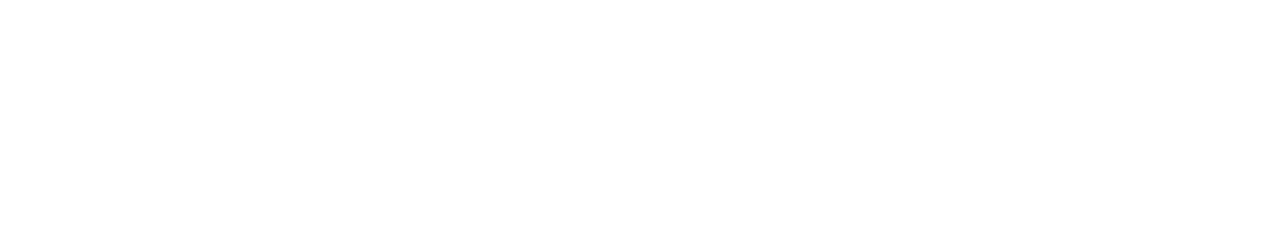
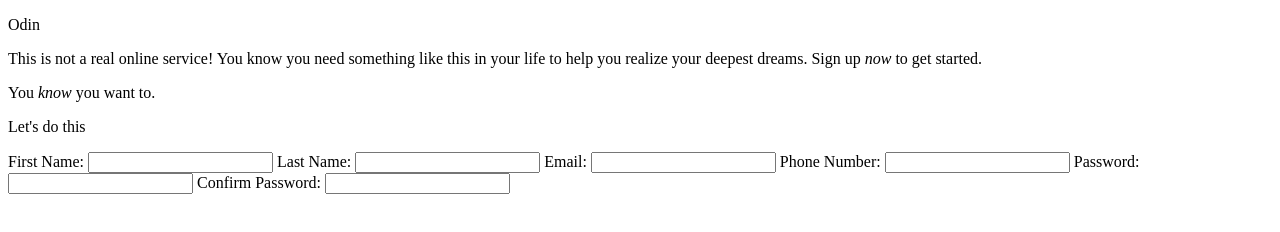
Before and after one commit to kws413/signupform, a plain HTML site: page index.html in a window 1280 px wide. Drawn offline with Linux system fonts and the light colour scheme.

Commit message:
insert base form elements

```diff
--- a/index.html
+++ b/index.html
@@ -7,6 +7,39 @@
     <title>Sign-Up Form</title>
 </head>
 <body>
+    <div id="sidebar">
+        <div id="label">
+            <p id="headtitle">Odin</p>
+        </div>
+    </div>
+    <div id="rightbar">
+        <p id="toppara">This is not a real online service! You know you need something
+            like this in your life to help you realize your deepest dreams. Sign up <i>now</i> to get started.
+        </p>
+        <p id="bottomsent">You <i>know</i> you want to.</p>
+        <div id="form">
+            <form action="example.com/path" method="post">
+                <p>Let's do this</p>
+                <label for="first_name">First Name: </label>
+                <input type="text" id="first_name">
 
+                <label for="last_name">Last Name: </label>
+                <input type="text" id="last_name">
+
+                <label for="email">Email: </label>
+                <input type="email" id="email">
+
+                <label for="phone_number">Phone Number: </label>
+                <input type="number" id="phone_number">
+
+                <label for="password">Password: </label>
+                <input type="password" id="password">
+
+                <label for="password">Confirm Password: </label>
+                <input type="password" id="password">
+
+            </form>
+        </div>
+    </div>
 </body>
 </html>
```
